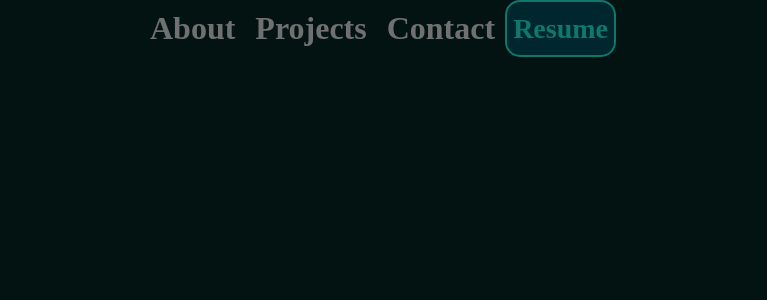
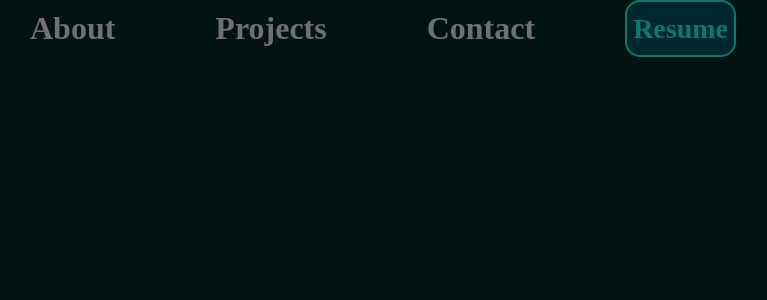
Before and after one commit to N00dles123/N00dles123.github.io, a React (Create React App) app: page / in a window 1280 px wide. Shown: the top 300 px of the page, without its empty margins (262-1029 px from the left). Built offline with nearby package versions, Linux system fonts and the light colour scheme.

Commit message:
complete header

```diff
--- a/package.json
+++ b/package.json
@@ -15,6 +15,8 @@
     "web-vitals": "^2.1.4"
   },
   "scripts": {
+    "predeploy": "npm run build",
+    "deploy": "gh-pages -d build",
     "start": "react-scripts start",
     "build": "react-scripts build",
     "test": "react-scripts test",
--- a/src/App.css
+++ b/src/App.css
@@ -1,10 +1,8 @@
-.overall {
-  background-color: #021311;
-}
 .App {
   text-align: center;
 }
 .header_link {
+  margin-right: 80px;
   padding: 10px;
   text-decoration: none;
   font-family: Oswald;
@@ -31,6 +29,22 @@
 }
 
 .header {
+  padding-top: 0;
+  padding-bottom: 0;
   display: flex;
   justify-content: center;
+  height: 12%;
 }
+
+.sticky{
+  position: sticky;
+  top: 0;
+  left: 0;
+  right: 0;
+  z-index: 10;
+}
+
+.selected {
+  border-bottom: 3px solid #11bb9a;
+  color: #095d4c;
+}
--- a/src/App.js
+++ b/src/App.js
@@ -32,9 +32,10 @@ function App() {
             </button>
           </div>
         </div>
-        <div className="section" id="Leadership" />
-        <div className="section" id="Providers" />
-        <div className="section" id="Operations" />
+        <div className="section" id="About" />
+
+        <div className="section" id="Projects" />
+        <div className="section" id="Contact" />
       </div>
 
       <div className="bottom-spacer" />
```
